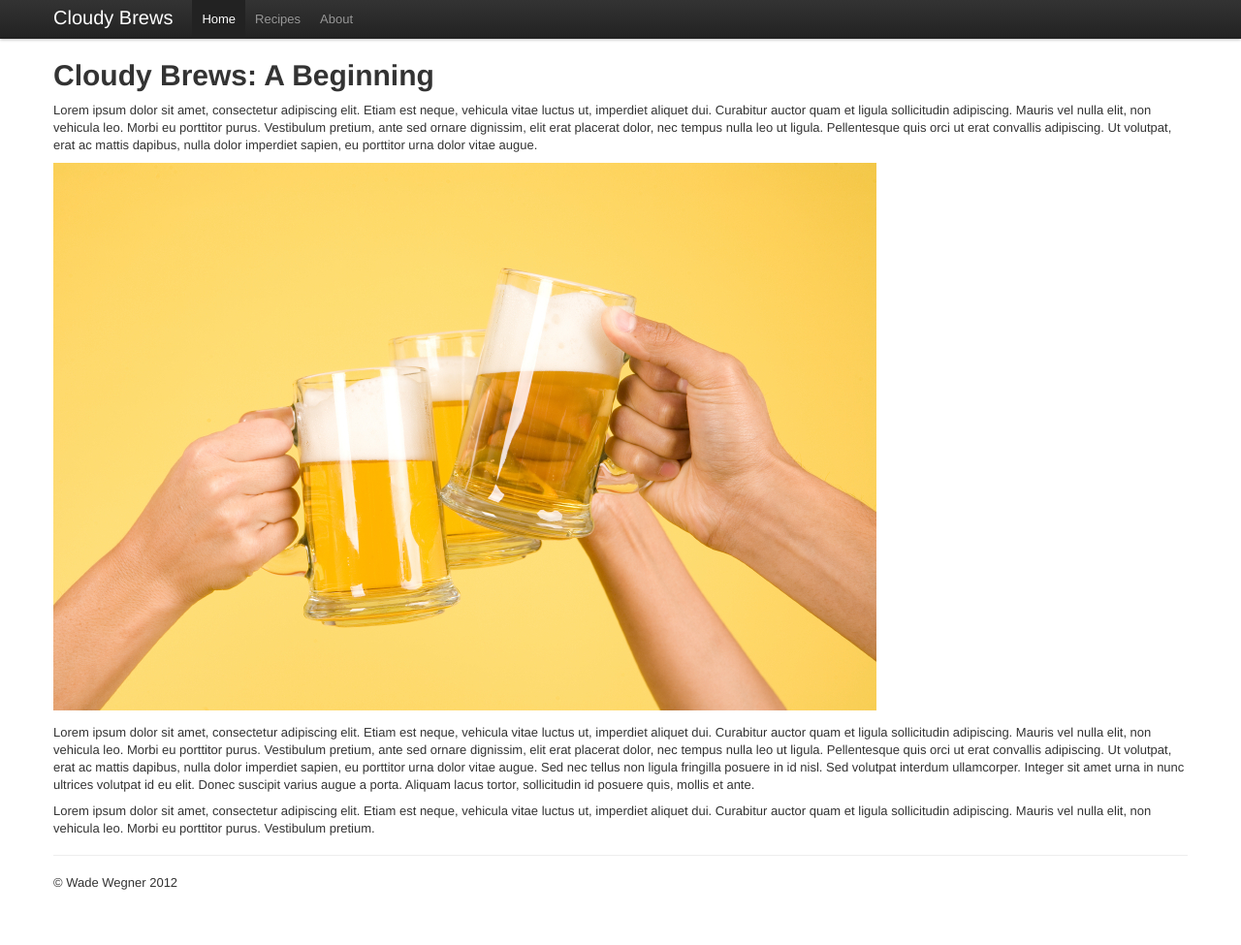
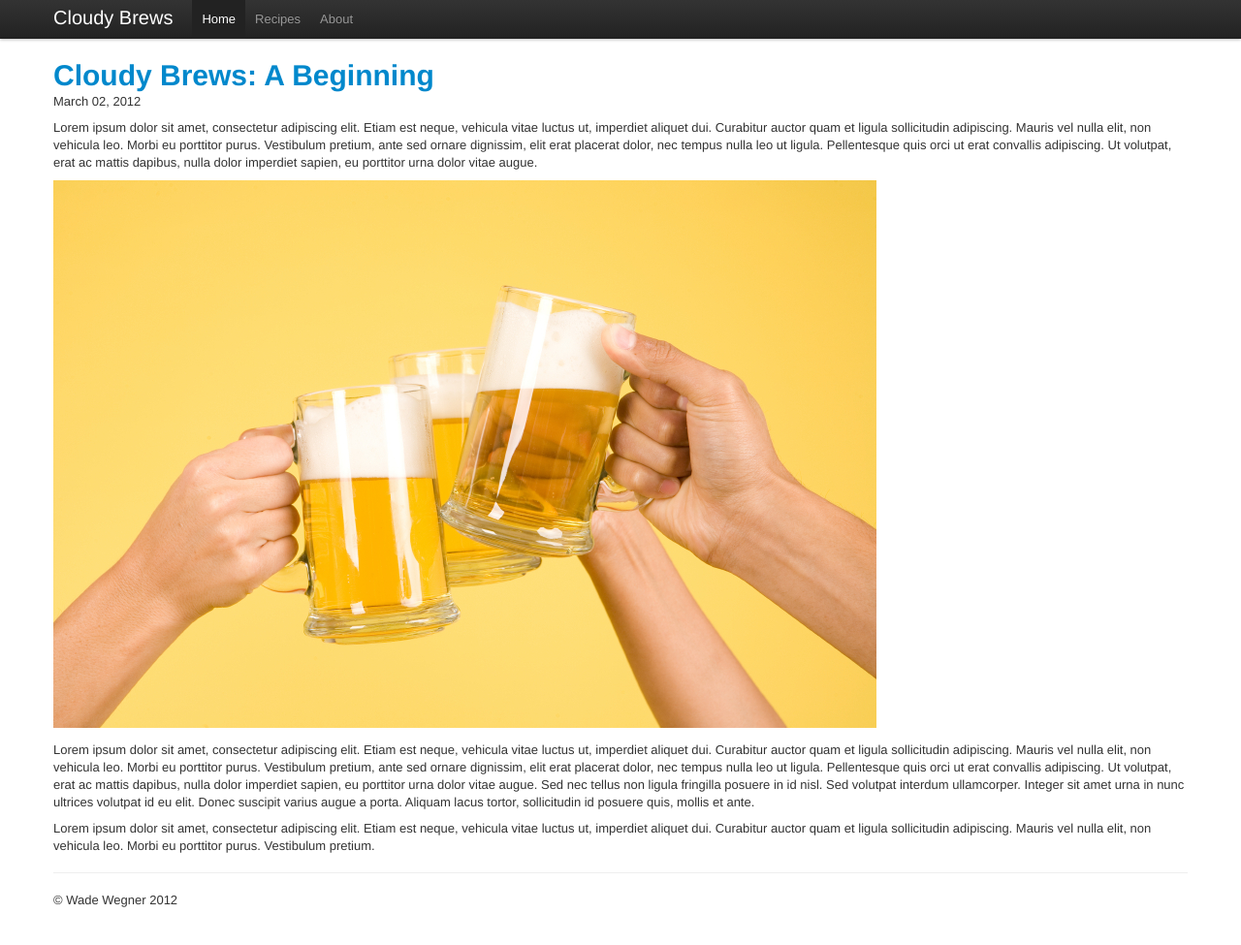
Before and after one commit to wadewegner/cloudybrews.github.com, a Jekyll site: the page built from _posts/2012-03-02-CloudyBrewsABeginning.md, in a window 1280 px wide and 987 px high. Shown: the top 975 px of the window at 97% size. Built offline with Jekyll 4.4.1, drawn with Linux system fonts in a browser that asks for light colours.

Commit message:
a little cleaning

```diff
--- a/_layouts/default.html
+++ b/_layouts/default.html
@@ -8,7 +8,7 @@
 
 		<!-- Main hero unit for a primary marketing message or call to action -->
 		<div class="hero-unit">
-			<h1>Hello fellow beer drinkers!</h1>
+			<h1>Hello fellow brewers!</h1>
 			<p>This site is for you.</p>
 			<p>More to come soon.</p>
 			<p><a class="btn btn-primary btn-large">Learn more &raquo;</a></p>
--- a/_layouts/post.html
+++ b/_layouts/post.html
@@ -6,11 +6,10 @@
 
     <div class="container">
 
-		<article id="{{ post.id }}" class="single post">
+		<article id="{{ page.id }}" class="single post">
 			<header>
-				<h1>{{ page.title }}</h1>
-				<h2>
-				<p class="meta"><a href="{{ post.url }}"><time datetime="{{ post.date | date_to_xmlschema }}" pubdate>{{ post.date | date: "%B %d, %Y" }}</time></a></p>
+				<h1><a href="{{ page.url }}">{{ page.title }}</a></h1>
+				<p class="meta"><time datetime="{{ page.date | date_to_xmlschema }}" pubdate>{{ page.date | date: "%B %d, %Y" }}</time></p>
 			</header>
 			{{ content }}
 		</article>
```
Also changed, not shown: index.md (+2 -1 lines).
